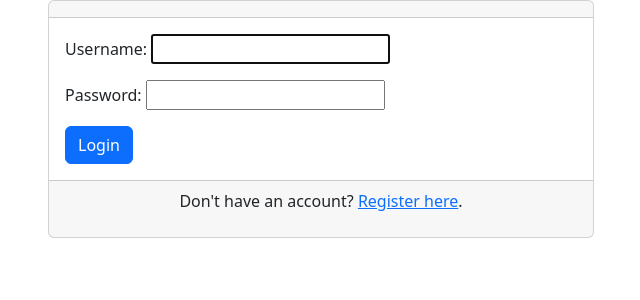
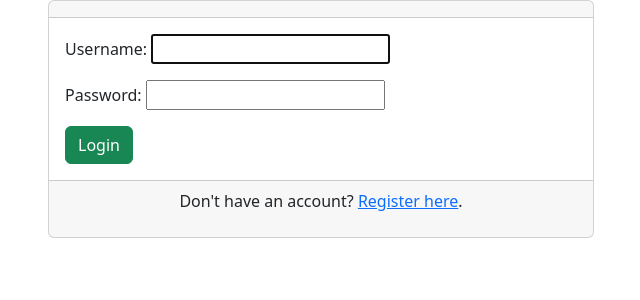
Before and after one commit to khaleReps/lipampiri, a Django app: page /accounts/login/ in a window 1280 px wide. Shown: the part 48-348 px from the top of the page, without its empty margins (319-959 px from the left). Run offline with Django 4.2, Linux system fonts and the light colour scheme.

Commit message:
requirements fixed

```diff
--- a/LIPAMPIRI/templates/accounts/login.html
+++ b/LIPAMPIRI/templates/accounts/login.html
@@ -10,7 +10,7 @@
                     <form method="POST">
                         {% csrf_token %}
                         {{ form.as_p }}
-                        <button type="submit" class="btn btn-primary">Login</button>
+                        <button type="submit" class="btn btn-success">Login</button>
                     </form>
                 </div>
                 <div class="card-footer text-center">
--- a/requirements.txt
+++ b/requirements.txt
@@ -8,4 +8,6 @@ sqlparse==0.4.4
 typing_extensions==4.7.1
 python-dotenv==1.0.0
 phonenumbers
-wdjango-phonenumber-field
+django-phonenumber-field
+django-countries
+python-dateutil
```
Also changed, not shown: LIPAMPIRI/db.sqlite3, 1 other file.
